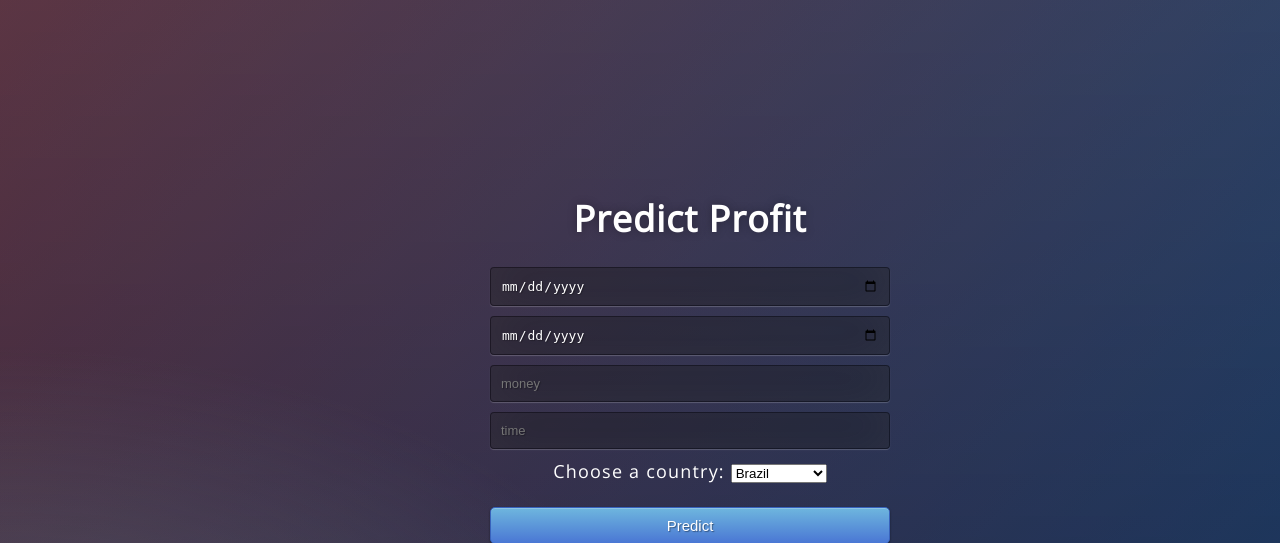
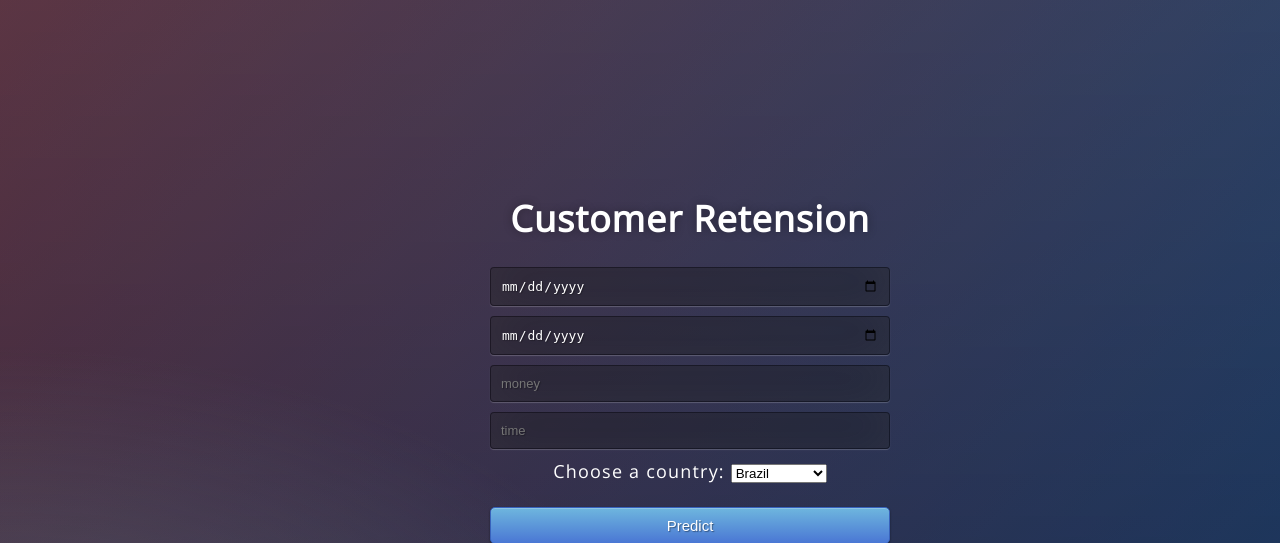
Before and after one commit to sandesh1409/Customer_Retension, a Flask app: page / in a window 1280 px wide. Shown: the top 543 px of the page. Run offline with Flask 2, Linux system fonts and the light colour scheme; parts of the project's set-up code (start-up, migrations or seed data) failed here and were passed over.

Commit message:
Update index.html

```diff
--- a/template/index.html
+++ b/template/index.html
@@ -14,7 +14,7 @@
 
 <body>
  <div class="login">
-	<h1>Predict Profit</h1>
+	<h1>Customer Retension</h1>
 
      <!-- Main Input For Receiving Query to our ML -->
     <form action="{{ url_for('predict')}}"method="post">
```
